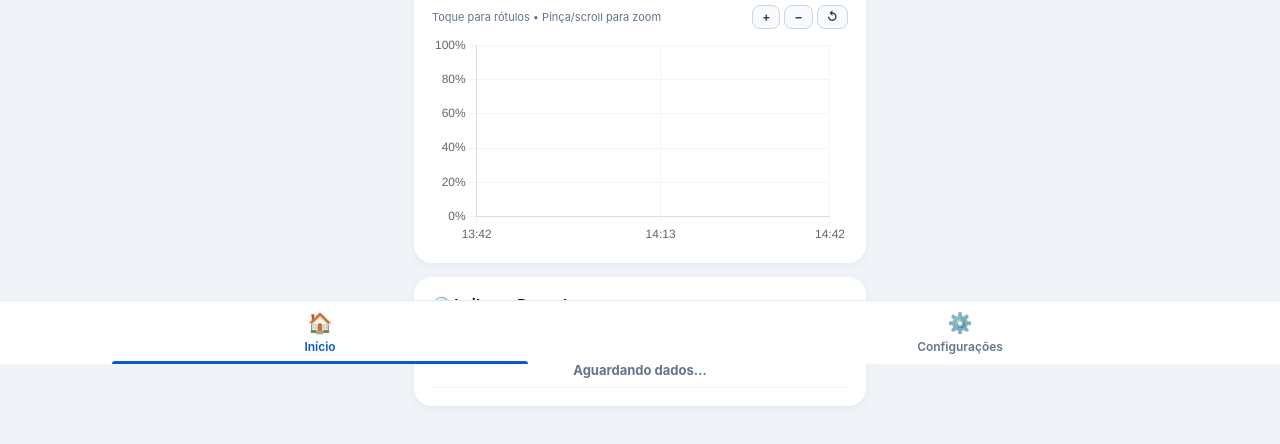
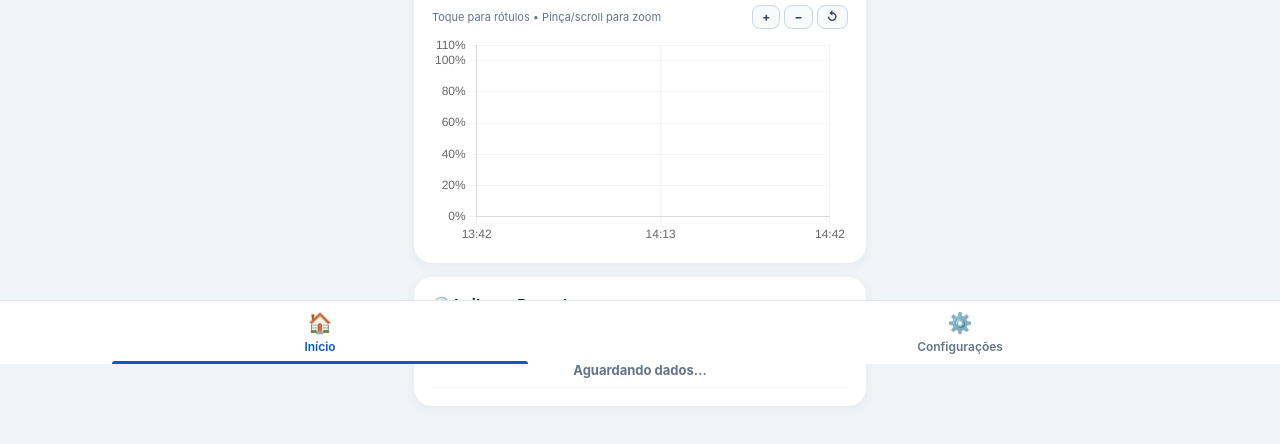
Before and after one commit to raimundo-eng/MONITOR-DE-CAIXA-DAGUA, a plain HTML site: page index.html in a window 1280 px wide. Shown: the part 436-880 px from the top of the page. Drawn offline with nearby package versions, Linux system fonts and the light colour scheme; some packages are replaced by stand-ins of ours; no server answers; a script that the page names is missing.

Commit message:
Update index.html

```diff
--- a/index.html
+++ b/index.html
@@ -394,7 +394,7 @@
             zoom: {
               limits: {
                 x: { min: minX, max: maxX, minRange: 10 * 60 * 1000 },
-                y: { min: 0, max: 100 }
+                y: { min: 0, max: 110 }
               },
               pan: {
                 enabled: true,
@@ -410,7 +410,7 @@
           scales: {
             y: {
               min: 0,
-              max: 100,
+              max: 110,
               ticks: {
                 stepSize: 20,
                 callback: v => v + '%'
```
